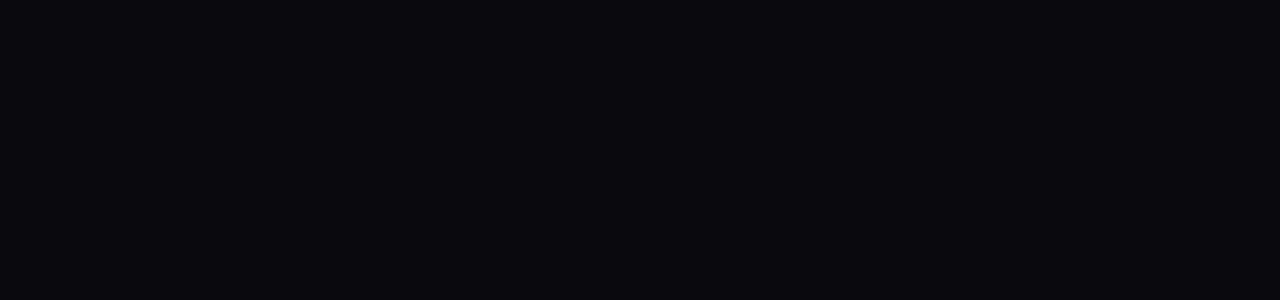
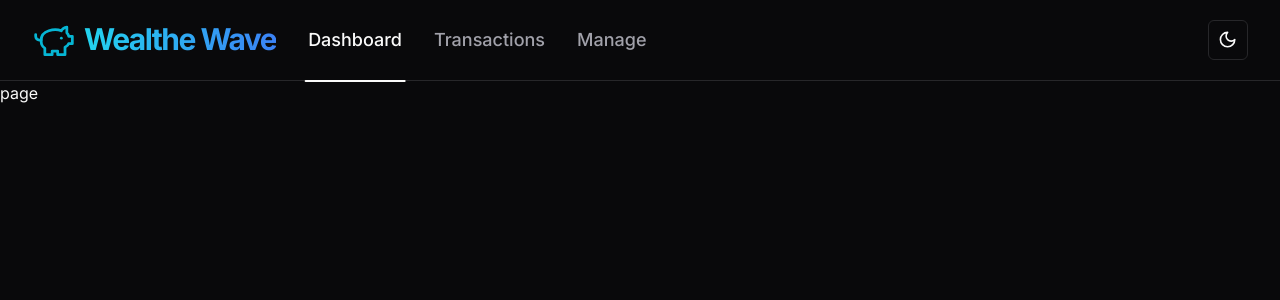
Before and after one commit to dobr9k07/wealth-wave, a Next.js app: page / in a window 1280 px wide. Shown: the top 300 px of the page. Built offline with nearby package versions, Linux system fonts and the light colour scheme.

Commit message:
customized  (dashboard) layout

```diff
--- a/app/(dashboard)/layout.tsx
+++ b/app/(dashboard)/layout.tsx
@@ -2,10 +2,12 @@
 import React, { ReactNode } from "react";
 
 function layout({ children }: { children: ReactNode }) {
-  <div className="relative flex h-screen w-full flex-col">
-    <Navbar />
-    <div className="w-full">{children}</div>
-  </div>;
+  return (
+    <div className="relative flex h-screen w-full flex-col">
+      <Navbar />
+      <div className="w-full">{children}</div>
+    </div>
+  );
 }
 
 export default layout;
--- a/app/layout.tsx
+++ b/app/layout.tsx
@@ -41,9 +41,7 @@
               <UserButton />
             </SignedIn>
           </header> */}
-          <main>
-            <RootProviders>{children}</RootProviders>
-          </main>
+          <RootProviders>{children}</RootProviders>
         </body>
       </html>
     </ClerkProvider>
--- a/components/Navbar.tsx
+++ b/components/Navbar.tsx
@@ -1,7 +1,125 @@
-import React from "react";
+"use client";
+import React, { useState } from "react";
+import Logo, { LogoMobile } from "./Logo";
+import { UserButton } from "@clerk/nextjs";
+import { usePathname } from "next/navigation";
+import Link from "next/link";
+import { cn } from "@/lib/utils";
+import { Button, buttonVariants } from "./ui/button";
+import { ThemeSwitcherBtn } from "./ThemeSwitcherBtn";
+import { Sheet, SheetContent, SheetTrigger } from "./ui/sheet";
+import { Menu } from "lucide-react";
 
 function NavBar() {
-  return <div>NavBar</div>;
+  return (
+    <>
+      <DesktopNavbar />
+      <MobileNavbar />
+    </>
+  );
+}
+
+const items = [
+  { label: "Dashboard", link: "/" },
+  { label: "Transactions", link: "/transactions" },
+  { label: "Manage", link: "/manage" },
+];
+
+function DesktopNavbar() {
+  return (
+    <div className="hidden border-separate border-b bg-background md:block">
+      <nav className="container flex items-center justify-between px-8">
+        <div className="flex h-[80px] min-h-[60px] items-center gap-x-4">
+          <Logo />
+          <div className="flex h-full">
+            {items.map((item) => (
+              <NavbarItem
+                key={item.label}
+                link={item.link}
+                label={item.label}
+              />
+            ))}
+          </div>
+        </div>
+        <div className="flex items-center gap-2">
+          <ThemeSwitcherBtn />
+          <UserButton afterSignOutUrl="/sign-in" />
+        </div>
+      </nav>
+    </div>
+  );
+}
+
+function MobileNavbar() {
+  const [isOpen, setIsOpen] = useState(false);
+
+  return (
+    <div className="block border-separate bg-background md:hidden">
+      <nav className="container flex items-center justify-between px-8">
+        <Sheet open={isOpen} onOpenChange={setIsOpen}>
+          <SheetTrigger asChild>
+            <Button variant={"ghost"} size={"icon"}>
+              <Menu />
+            </Button>
+          </SheetTrigger>
+          <SheetContent className="w-[400px] sm:w-[540px]" side="left">
+            <Logo />
+            <div className="flex flex-col gap-1 pt-4">
+              {items.map((item) => (
+                <NavbarItem
+                  key={item.label}
+                  link={item.link}
+                  label={item.label}
+                  clickCallback={() => setIsOpen((prev) => !prev)}
+                />
+              ))}
+            </div>
+          </SheetContent>
+        </Sheet>
+        <div className="flex h-[80px] min-h-[60px] items-center gap-x-4">
+          <LogoMobile />
+        </div>
+        <div className="flex items-center gap-2">
+          <ThemeSwitcherBtn />
+          <UserButton afterSignOutUrl="/sign-in" />
+        </div>
+      </nav>
+    </div>
+  );
+}
+
+function NavbarItem({
+  link,
+  label,
+  clickCallback,
+}: {
+  link: string;
+  label: string;
+  clickCallback?: () => void;
+}) {
+  const pathname = usePathname();
+  const isActive = pathname === link;
+
+  return (
+    <div className="relative flex items-center">
+      <Link
+        href={link}
+        className={cn(
+          buttonVariants({ variant: "ghost" }),
+          "w-full justify-start text-lg text-muted-foreground hover:text-foreground",
+          isActive && "text-foreground"
+        )}
+        onClick={() => {
+          if (clickCallback) clickCallback();
+        }}
+      >
+        {label}
+      </Link>
+      {isActive && (
+        <div className="absolute -bottom-[2px] left-1/2 hidden h-[2px] w-[80%] -translate-x-1/2 rounded-xl bg-foreground md:block" />
+      )}
+    </div>
+  );
 }
 
 export default NavBar;
--- /dev/null
+++ b/components/ThemeSwitcherBtn.tsx
@@ -0,0 +1,40 @@
+"use client";
+
+import * as React from "react";
+import { Moon, Sun } from "lucide-react";
+import { useTheme } from "next-themes";
+
+import { Button } from "@/components/ui/button";
+import {
+  DropdownMenu,
+  DropdownMenuContent,
+  DropdownMenuItem,
+  DropdownMenuTrigger,
+} from "@/components/ui/dropdown-menu";
+
+export function ThemeSwitcherBtn() {
+  const { setTheme } = useTheme();
+
+  return (
+    <DropdownMenu>
+      <DropdownMenuTrigger asChild>
+        <Button variant="outline" size="icon">
+          <Sun className="h-[1.2rem] w-[1.2rem] rotate-0 scale-100 transition-all dark:-rotate-90 dark:scale-0" />
+          <Moon className="absolute h-[1.2rem] w-[1.2rem] rotate-90 scale-0 transition-all dark:rotate-0 dark:scale-100" />
+          <span className="sr-only">Toggle theme</span>
+        </Button>
+      </DropdownMenuTrigger>
+      <DropdownMenuContent align="end">
+        <DropdownMenuItem onClick={() => setTheme("light")}>
+          Light
+        </DropdownMenuItem>
+        <DropdownMenuItem onClick={() => setTheme("dark")}>
+          Dark
+        </DropdownMenuItem>
+        <DropdownMenuItem onClick={() => setTheme("system")}>
+          System
+        </DropdownMenuItem>
+      </DropdownMenuContent>
+    </DropdownMenu>
+  );
+}
```
